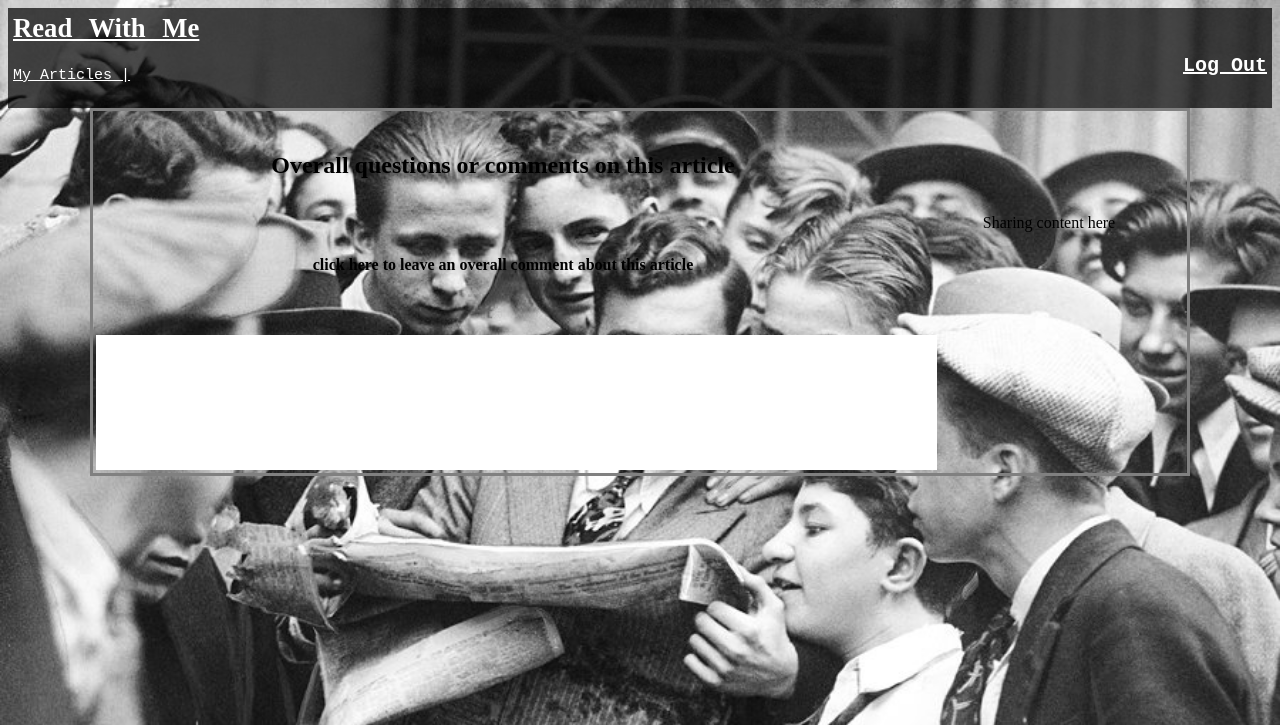
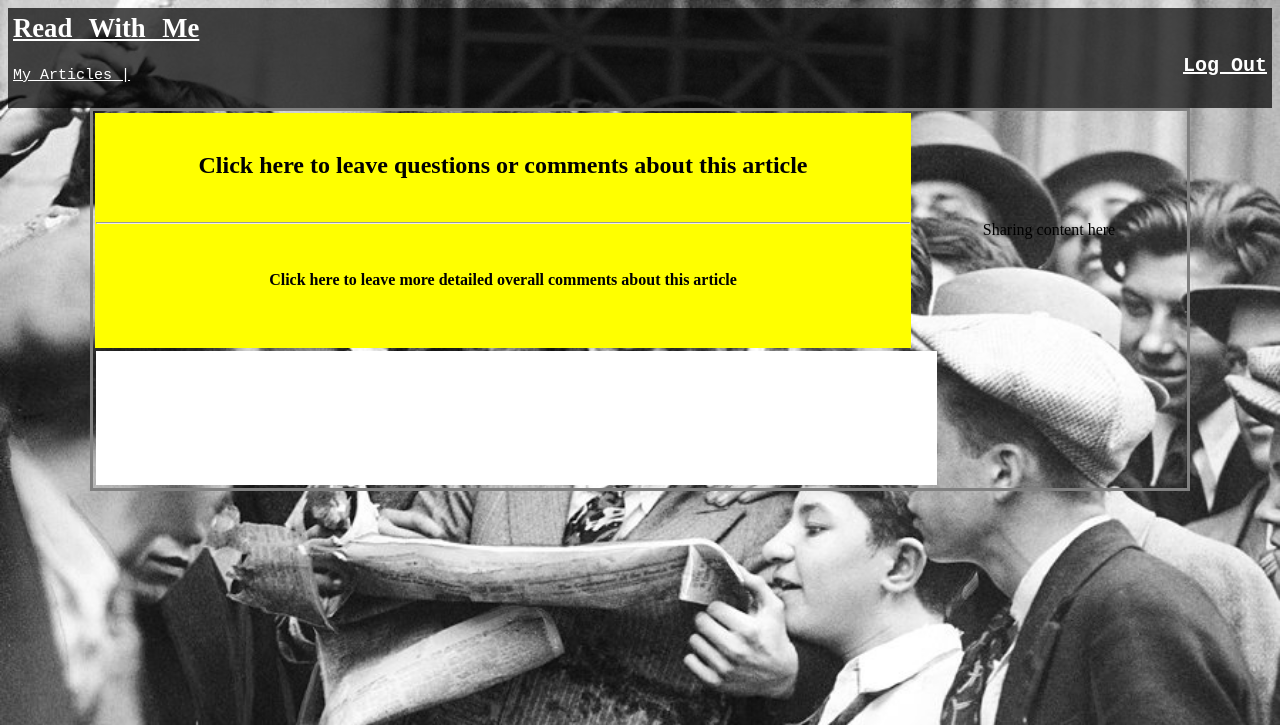
Before and after one commit to vbhartia/ReadWithMe, a Django app: page /iframe/ in a window 1280 px wide. Shown: the top 725 px of the page. Run offline with Django 3.2, Linux system fonts and the light colour scheme; parts of the project's set-up code (start-up, migrations or seed data) failed here and were passed over; some libraries are stand-ins or nearby versions.

Commit message:
Overall comments and headline comment input

```diff
--- a/static/rwm_proj/RWM_reader.css
+++ b/static/rwm_proj/RWM_reader.css
@@ -97,6 +97,7 @@
     font-size : 12pt;
     width : 100%;
     height : 100%;
+    text-align:left;
 }
 
 .rwm_comment_class
@@ -106,10 +107,18 @@
     font-size : 12pt;
     border-style : solid;
     border-color : black;
-    width : 200px;
-    height : 100px;
+    width : 300px;
+    height : 60px;
     background-color: yellow;
     padding : 5pt;
+}
+
+.inline_comment_input_class
+{
+    width : 290px;
+    height : 40px;
+    vertical-align : text-top;
+
 }
 
 .links_RWM_Viewer a:visited, .links_RWM_Viewer a:link {
--- a/templates/iFrame_view.html
+++ b/templates/iFrame_view.html
@@ -1,6 +1,4 @@
-<!- templates/nav.html>
-<!-Page Setup>
-<!- Setup HTML for all Pages>
+<!-- iframe.html -->
 
 <!DOCTYPE html PUBLIC "-//W3C//DTD XHTML 1.0 Transitional//EN" "http://www.w3.org/TR/xhtml1/DTD/xhtml1-transitional.dtd">
 <html xmlns="http://www.w3.org/1999/xhtml" xml:lang="en" lang="en">
@@ -59,6 +57,39 @@
         background:yellow;
 
     }
+
+    .overall_comments_class
+    {
+
+        height:200px;
+        background:yellow;
+    }
+
+    .headline_comment_class
+    {
+
+        height:100px;
+
+
+    }
+
+    .user_headline_input_class
+    {
+
+        height:80px;
+        width:98%;
+        font-size:15pt;
+        font-weight:bold;
+        text-align:center;
+    }
+
+    .user_overall_input_class
+    {
+        height:80px;
+        width:98%;
+        font-size:12pt;
+        text-align:left;
+    }
 </style>
 
 <div id="reading_contents">
@@ -68,21 +99,23 @@
 
     <table id='table_container' width='1100px'>
         <tr>
-            <td width='75%' id='overall_comments'>
+            <td width='75%' id='overall_comments' class='overall_comments_class'>
                 <!--Overall Comment Section -->
 
                     <div id='headline_comment_id' class='headline_comment_class'>
                         <br/>
                         <h2>
-                            Overall questions or comments on this article
+                            Click here to leave questions or comments about this article
                         </h2>
                         <br/>
                     </div>
 
+                    <hr>
+
                     <div id='overall_comment_id' class='user_overall_comment_class'>
                         <br/>
                         <h4>
-                            click here to leave an overall comment about this article
+                            Click here to leave more detailed overall comments about this article
                         </h4>
 
                     </div>
@@ -174,11 +207,49 @@ function add_article_content()
     $('#RWM_description').append(ArticleContent.description)
     $('#RWM_news_source').append(ArticleContent.site_name)
     $("#RWM_news_picture").attr("src", ArticleContent.image_url)
+
+    $("#RWM_news_picture").load(function()
+    {
+        size_image()
+    })
+
+
     $('#RWM_author').append(ArticleContent.author)
 
     add_paras()
     send_content_to_server()
 
+}
+
+function size_image()
+{
+
+    $('#RWM_news_picture').each(function()
+    {
+        var maxWidth = 600; // Max width for the image
+        var maxHeight = 400;    // Max height for the image
+        var ratio = 0;  // Used for aspect ratio
+        var width = $(this).width();    // Current image width
+        var height = $(this).height();  // Current image height
+
+        // Check if current height is larger than max
+        if(height > maxHeight)
+        {
+            ratio = maxHeight / height; // get ratio for scaling image
+            $(this).css("height", maxHeight);   // Set new height
+            $(this).css("width", width * ratio);    // Scale width based on ratio
+            width = width * ratio;    // Reset width to match scaled image
+        }
+
+        // Check if the current width is larger than the max
+        if(width > maxWidth)
+        {
+            ratio = maxWidth / width;   // get ratio for scaling image
+            $(this).css("width", maxWidth); // Set new width
+            $(this).css("height", height * ratio);  // Scale height based on ratio
+            height = height * ratio;    // Reset height to match scaled image
+        }
+    })
 }
 
 function add_paras()
@@ -319,7 +390,8 @@ function enable_commenting()
             user_comment += (commentLoc.top - divCommentLoc.top)
             user_comment +="px'>"
             user_comment +='<strong>' + ArticleContent.creator_username + ': </strong>'
-            user_comment +='<input type="text" id="user_comment_RWM_Viewer"/>'
+            user_comment +='<br/>'
+            user_comment +='<input type="text" id="user_comment_RWM_Viewer" class="inline_comment_input_class"/>'
             user_comment +='</div>'
 
 
@@ -394,13 +466,13 @@ function enable_commenting()
     {
 
        var user_comment = "";
-        user_comment += "<div class='user_headline_input_class' "
+        user_comment += "<div class='headline_comment_class' "
         user_comment +=">"
 
-        user_comment += "<br/>"
+        //user_comment += "<br/>"
 
-        user_comment +='<strong>' + ArticleContent.creator_username + ': </strong>'
-        user_comment +='<input type="text" id="headline_comment_input_id"/>'
+        //user_comment +='<strong>' + ArticleContent.creator_username + ': </strong>'
+        user_comment +='<input type="text" placeholder="Leave questions or comments about this article for your friends" id="headline_comment_input_id" class="user_headline_input_class"/>'
         user_comment +='</div>'
 
         $('#headline_comment_id').replaceWith(user_comment)
@@ -425,6 +497,13 @@ function enable_commenting()
 
             SendComments()
 
+            headline_comment_html = '<div class = "user_headline_input_class">'
+            headline_comment_html += '<br/>'
+            headline_comment_html += commentContent.headline.comment
+            headline_comment_html += '</div>'
+
+            $('#headline_comment_input_id').replaceWith(headline_comment_html)
+
             }
         )
 
@@ -437,13 +516,13 @@ function enable_commenting()
     {
 
         var user_comment = "";
-        user_comment += "<div class='user_comment_input_class' "
+        user_comment += "<div class='user_overall_comment_class' "
         user_comment +=">"
 
-        user_comment += "<br/>"
+        //user_comment += "<br/>"
 
-        user_comment +='<strong>' + ArticleContent.creator_username + ': </strong>'
-        user_comment +='<input type="text" id="overall_comment_input_id"/>'
+        //user_comment +='<strong>' + ArticleContent.creator_username + ': </strong>'
+        user_comment +='<input type="text" id="overall_comment_input_id" placeholder="Leave more detailed thoughts about this article" class="user_overall_input_class"/>'
         user_comment +='</div>'
 
         $('#overall_comment_id').replaceWith(user_comment)
@@ -469,6 +548,13 @@ function enable_commenting()
                 }
 
             SendComments()
+
+            overall_comment_html = '<div class = "user_overall_input_class">'
+            overall_comment_html += '<br/>'
+            overall_comment_html += commentContent.overall.comment
+            overall_comment_html += '</div>'
+
+            $('#overall_comment_input_id').replaceWith(overall_comment_html)
 
             }
         )
--- a/templates/my_articles.html
+++ b/templates/my_articles.html
@@ -24,7 +24,8 @@
             <th>News Source</th>
         </tr>
         {% for i in user_articles %}
-            <tr height="20px">
+
+            <tr height="20px" >
                 <td>
                     <a href="\article\{{ i.id }}\{{ user }}\{{ i.loc_url }}">
                         <img src="{{ i.image_url }}" width="125" height="125">
--- a/templates/nav.html
+++ b/templates/nav.html
@@ -33,7 +33,6 @@
 
     <div id="nav_user_profile">
        {{ user.first_name }} {{ user.last_name }}
-        <br /><a class="page_text" href = "/profile/logout/"> Log Out </a>
     </div>
 
     <br />
```
Also changed, not shown: templates/article_base.html (+51 -1 lines), RWM_DB.db, 4 other files.
